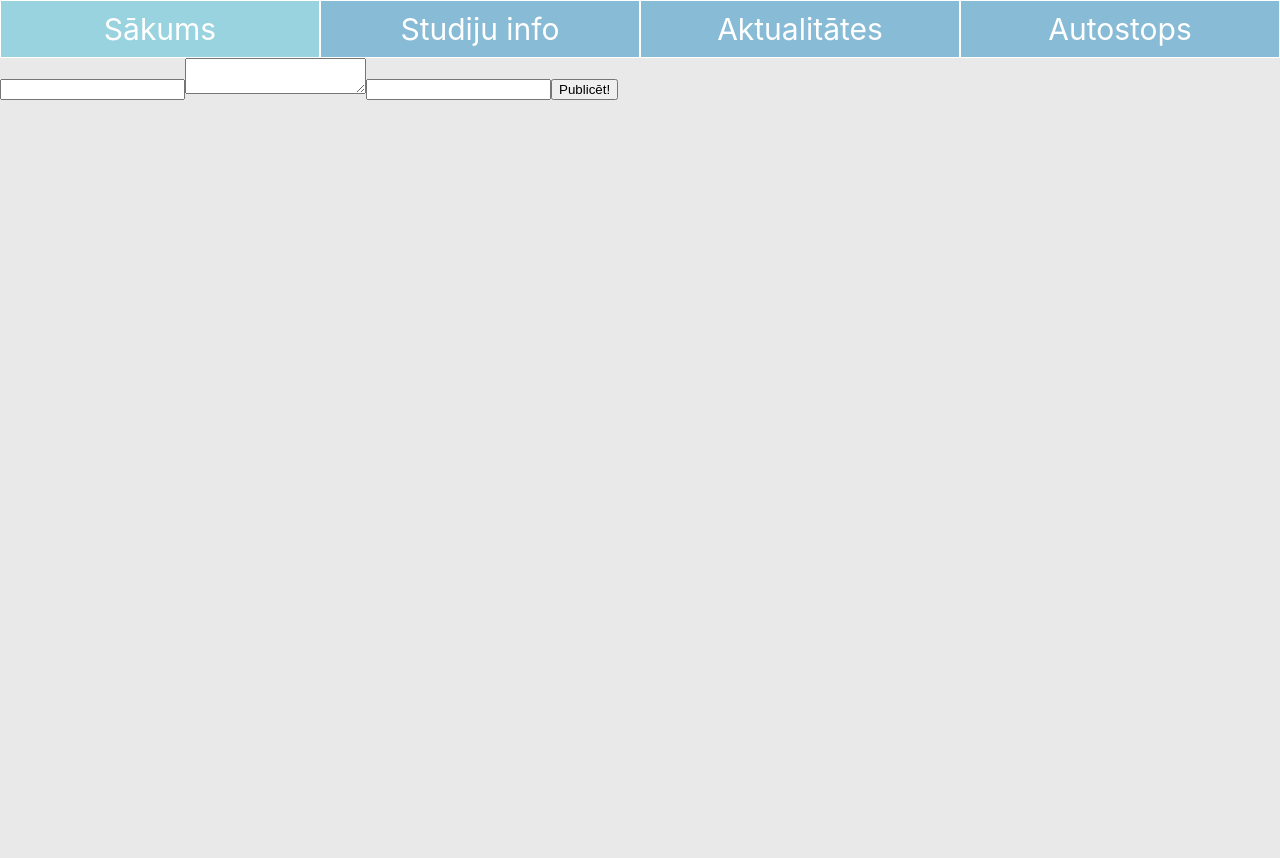
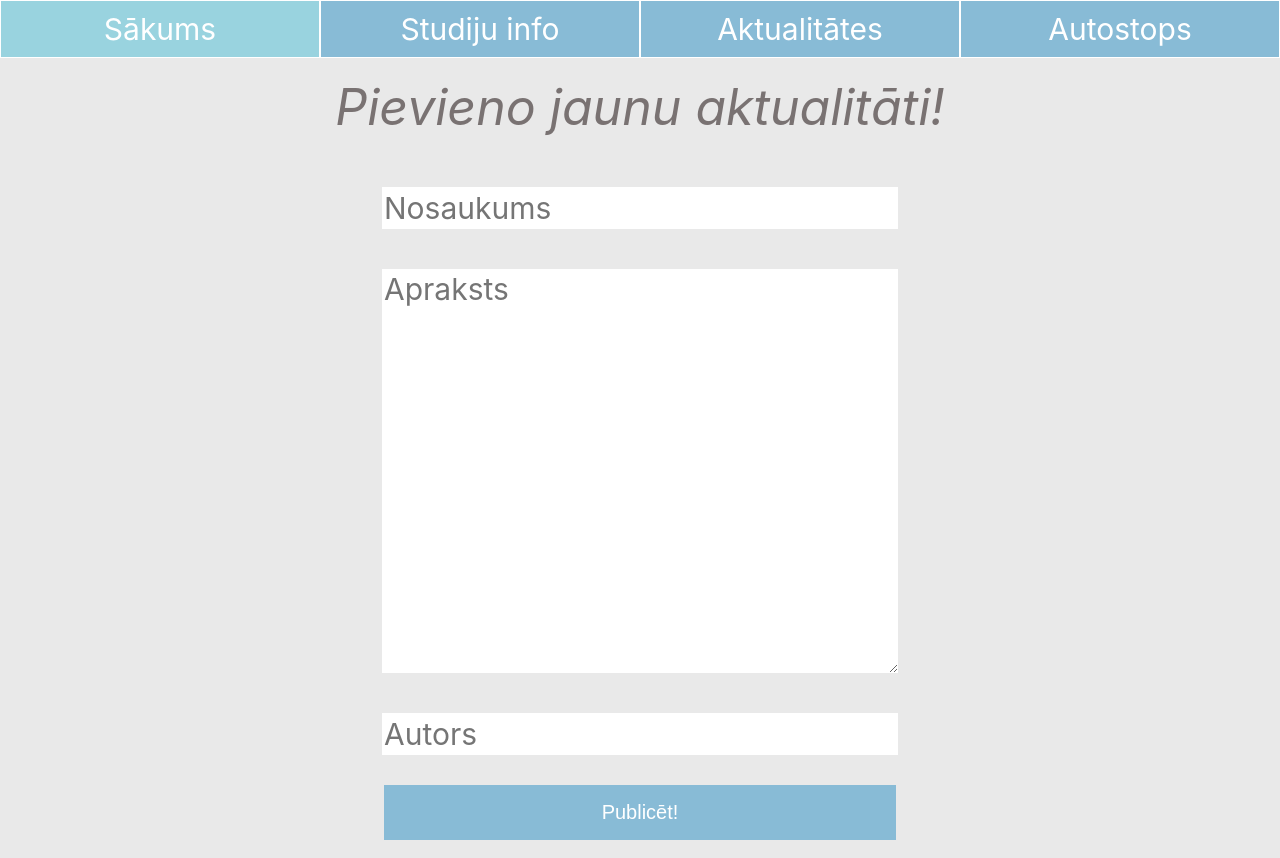
Before and after one commit to klavssprugevics/zinojuma_delis, a React (Create React App) app: page /aktualitates/pievienot in a window 1280 px wide. Built offline with nearby package versions, Linux system fonts and the light colour scheme.

Commit message:
Dizains 'Pievienot aktualitātes' lapai un redirect

```diff
--- a/src/components/Aktualitates/Aktualitates.js
+++ b/src/components/Aktualitates/Aktualitates.js
@@ -2,7 +2,9 @@ import React, {Component} from 'react';
 import './Aktualitates.scss';
 import axios from 'axios';
 import {timestampToDate} from '.././utils/DateFunctions.js';
-
+import {
+    NavLink
+  } from "react-router-dom";
 class Aktualitates extends Component{
 
     constructor()
@@ -46,7 +48,10 @@ class Aktualitates extends Component{
         {
             return(
             <div>
-                <h1 className="virsraksts">Jaunākais studentu dzīvē!</h1>
+                <div className="virsrakstsPievienot">
+                    <h1 className="virsraksts">Jaunākais studentu dzīvē!</h1>
+                    <NavLink className="pievienotLink" to="/aktualitates/pievienot">Pievienot aktualitāti!</NavLink>
+                </div>
                 <ul>
                     {this.state.response.aktualitates.map(posts =>
                     <div className="posts" key={posts.id}>
--- a/src/components/Aktualitates/Aktualitates.scss
+++ b/src/components/Aktualitates/Aktualitates.scss
@@ -7,6 +7,7 @@ $light_gray : #E9E9E9;
 .virsraksts
 {
     margin-top: 30px;
+    margin-right: 200px;
 
     font-style: italic;
     font-size: 50px;
@@ -15,6 +16,29 @@ $light_gray : #E9E9E9;
 
 }
 
+.virsrakstsPievienot
+{
+    display: flex;
+    justify-content: center;
+}
+
+.pievienotLink
+{
+    margin: 30px;
+
+    text-decoration: none;
+    font-style: italic;
+    font-size: 30px;
+    color: white;
+
+    border:none;
+    padding: 20px;
+    background-color: $blue;
+}
+
+.pievienotLink:hover{
+    background-color: $light_blue;
+}
 
 .posts
 {
--- a/src/components/Aktualitates/AktualitatesPievienot.js
+++ b/src/components/Aktualitates/AktualitatesPievienot.js
@@ -1,6 +1,7 @@
 import React, {Component} from 'react';
 import './AktualitatesPievienot.scss';
 import axios from 'axios';
+import {Redirect} from 'react-router-dom';
 
 
 class AktualitatesPievienot extends Component{
@@ -12,7 +13,8 @@ class AktualitatesPievienot extends Component{
         {
             nosaukums: '',
             apraksts: '',
-            autors: ''
+            autors: '',
+            submitPressed: false,
         }
         this.ParseInput = this.ParseInput.bind(this);
     }
@@ -21,10 +23,6 @@ class AktualitatesPievienot extends Component{
     {
         // Pārbaude -> nevar būt mazāk par 5 simboliem un saturēt tikai no simboliem.
 
-
-        console.log(this.state.nosaukums);
-        console.log(this.state.apraksts);
-        console.log(this.state.autors);
 
         const data = {
             "nosaukums": this.state.nosaukums,
@@ -35,6 +33,9 @@ class AktualitatesPievienot extends Component{
         axios.post("http://localhost:5000/api/aktualitates", data)
         .then(response => console.log(response))
         .catch(error => console.log(error));
+
+
+        this.setState({submitPressed: true});
 
     }
 
@@ -51,15 +52,26 @@ class AktualitatesPievienot extends Component{
 
     render()
     {
-        return(
-            <div>
-                <input name="nosaukums" type="text" value={this.state.nosaukums} onChange={evt => this.updateInput(evt)} />
-                <textarea name="apraksts" type="text" value={this.state.apraksts}  onChange={evt => this.updateInput(evt)} />
-                <input name="autors" type="text" value={this.state.autors} onChange={evt => this.updateInput(evt)} />
+        if(this.state.submitPressed)
+        {
+            return <Redirect to="/aktualitates" />
+        }
+        else
+        {
+            return(
+                <div className="inputFields">
+                    <span className="pievienotAktualitatiVirsraksts">Pievieno jaunu aktualitāti!</span>
 
-                <button type="button" onClick={this.ParseInput}>Publicēt!</button>
-            </div>
-        );
+                    <input className="textInput" name="nosaukums" type="text" placeholder="Nosaukums" value={this.state.nosaukums} onChange={evt => this.updateInput(evt)} /><br/>
+
+                    <textarea className="textareaInput" name="apraksts" type="text" placeholder="Apraksts" value={this.state.apraksts}  onChange={evt => this.updateInput(evt)} /><br/>
+
+                    <input className="textInput" name="autors" type="text" placeholder="Autors" value={this.state.autors} onChange={evt => this.updateInput(evt)} /><br/>
+
+                    <button className="buttonPievienot" type="button" onClick={this.ParseInput}>Publicēt!</button>
+                </div>
+            );
+        }
     }
 
 
--- a/src/components/Aktualitates/AktualitatesPievienot.scss
+++ b/src/components/Aktualitates/AktualitatesPievienot.scss
@@ -0,0 +1,67 @@
+$light_blue: #99D3DF;
+$blue: #88BBD6;
+$gray: #CDCDCD;
+$light_gray : #E9E9E9;
+
+
+
+.inputFields
+{
+    display:flex;
+    flex-direction: column;
+    width: 100%;
+    justify-content:center;
+    align-items: center;
+
+    .pievienotAktualitatiVirsraksts
+    {
+
+        margin-bottom: 40px;
+        font-style: italic;
+        font-size: 50px;
+        color: rgb(121, 114, 114);
+        text-align: center;
+    }
+
+    .label
+    {
+        font-weight: bold;
+        font-size: 25px;
+
+    }
+
+    .textInput
+    {
+        border: none;
+        width: 40%;
+        height: 40px;
+        font-size: 30px;
+        margin: 10px;
+        font-family: inherit;
+    }
+
+    .textareaInput
+    {
+        border: none;
+        width: 40%;
+        height: 400px;
+        font-size: 30px;
+        margin: 10px;
+        font-family: inherit;
+    }
+
+    .buttonPievienot
+    {
+        background-color: $blue;
+        border: none;
+        color: white;
+        font-size: 20px;
+
+        padding: 16px 32px;
+        width: 40%;
+    }
+
+    .buttonPievienot:hover{
+        background-color: $light_blue;
+    }
+}
```
